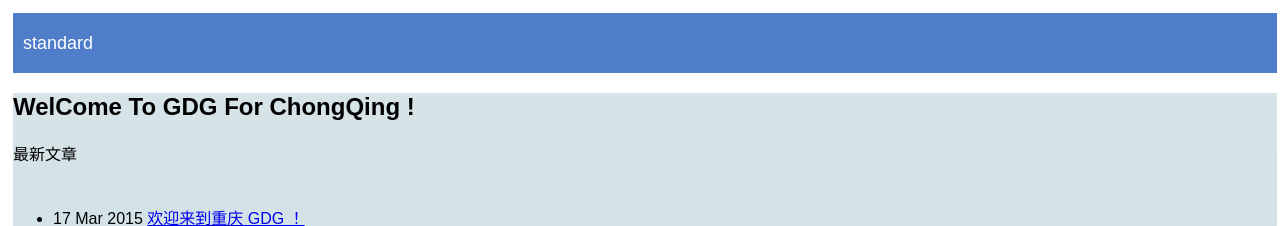
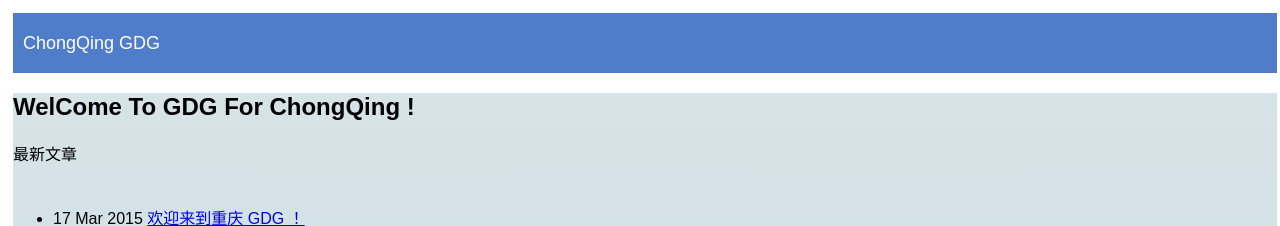
Before and after one commit to ychow/ChongQingGDG, a Jekyll site: the page built from index.html, in a window 1280 px wide. Shown: the top 226 px of the page. Built offline with Jekyll 4.4.1, drawn with Linux system fonts in a browser that asks for light colours; Markdown is read by kramdown in place of the engine named in the settings.

Commit message:
Update default.html

```diff
--- a/_layouts/default.html
+++ b/_layouts/default.html
@@ -48,8 +48,8 @@
 	<link rel="import" href="/components/core-header-panel/core-header-panel.html">
 </head>
 <body fullbleed layout vertical>
-  <core-header-panel>
-    <div class="core-header">standard</div>
+  <core-header-panel mode="waterfall-tall">
+    <div class="core-header">ChongQing GDG</div>
     <div class="content" fit>{{content}}</div>
   </core-header-panel>
 
```
